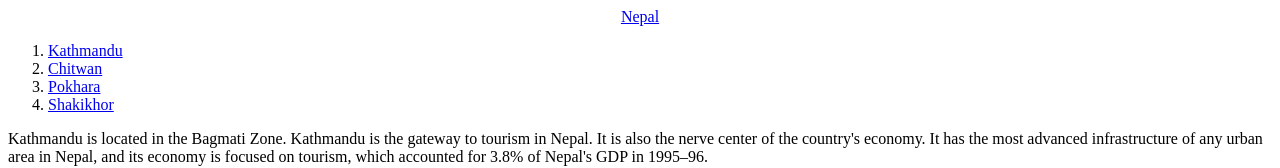
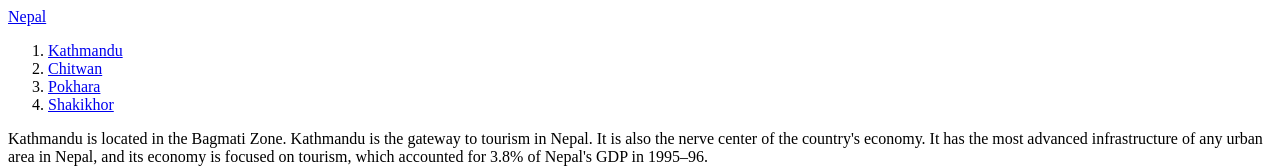
Before and after one commit to thaparupesh82/roshancoding, a plain HTML site: page 1.html in a window 1280 px wide. Shown: the top 168 px of the page. Drawn offline with Linux system fonts and the light colour scheme.

Commit message:
Add files via upload

```diff
--- a/1.html
+++ b/1.html
@@ -4,7 +4,7 @@
     <title>Nepal</title>
 </head>
 <body>
-    <center><a href="Index.html">Nepal</a></center>
+    <a href="Index.html">Nepal</a>
     <ol>
         <li ><a href="1.html">Kathmandu</a></li>
         <li><a href="2.html">Chitwan</a></li>
```
Also changed, not shown: 2.html (+1 -1 lines), 3.html (+1 -1 lines), 4.html (+1 -1 lines).
